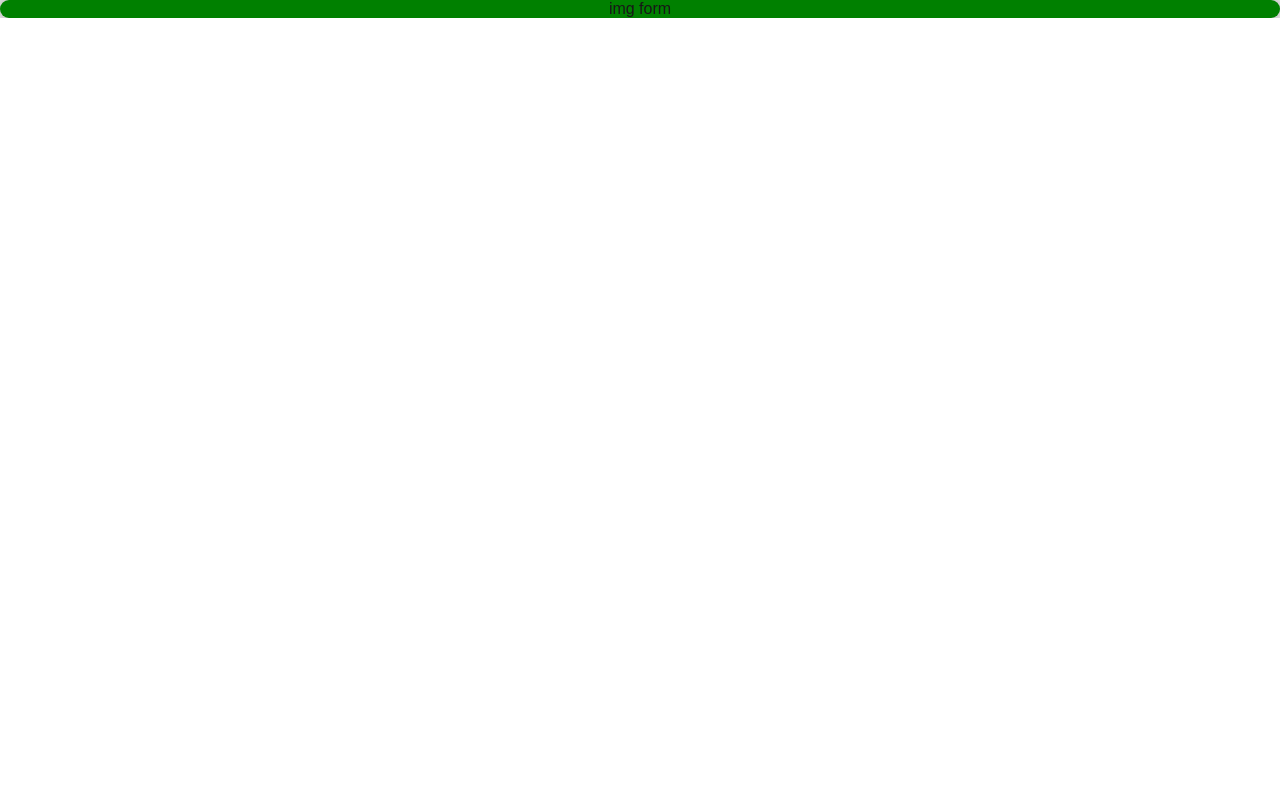
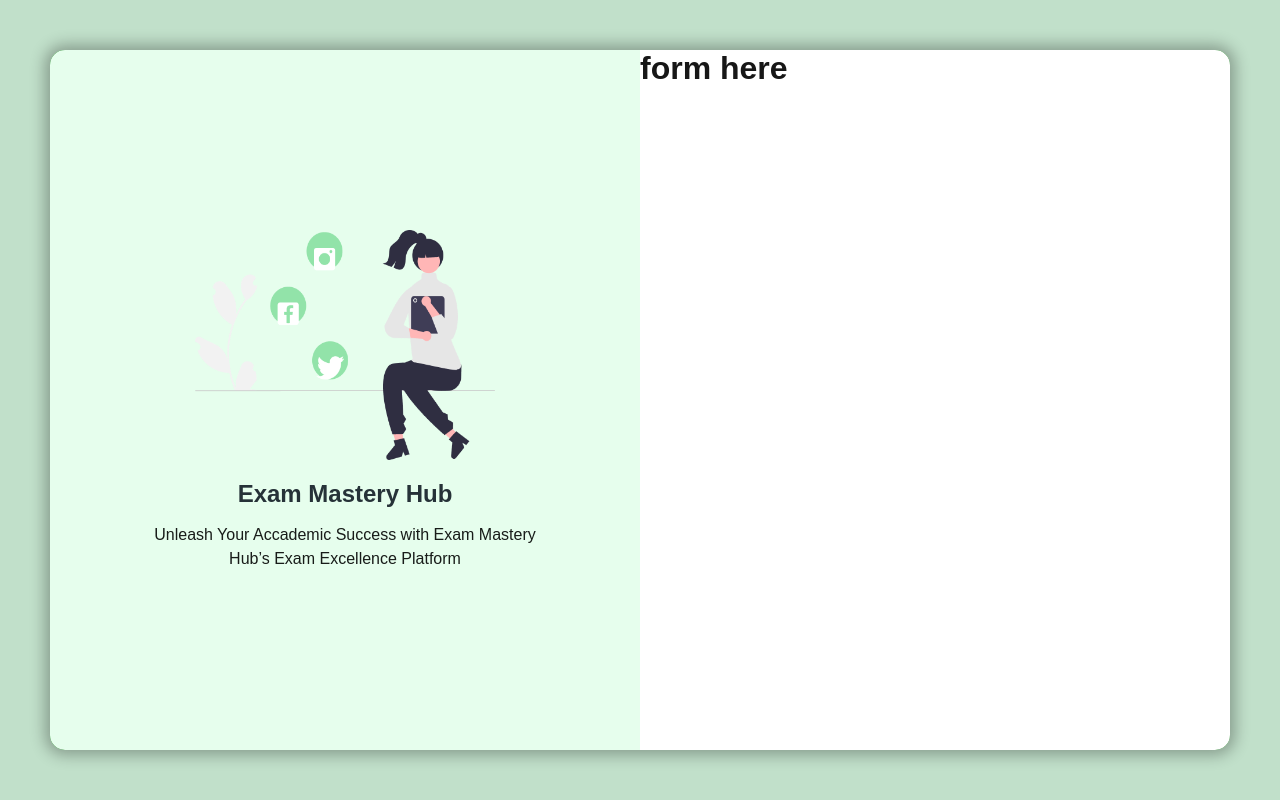
Before and after one commit to Mahamudu-Halic/responsive-auth-screen, a Next.js app: page /auth/sign-in in a window 1280 px wide. Built offline with nearby package versions, Linux system fonts and the light colour scheme.

Commit message:
styled components added

```diff
--- a/src/app/auth/sign-in/page.tsx
+++ b/src/app/auth/sign-in/page.tsx
@@ -1,19 +1,47 @@
-"use client"
+"use client";
 
-import { AuthContainer } from '@/components/styled components/containers'
-import React from 'react'
+import {
+  AuthContainer,
+  AuthDescriptionContainer,
+  AuthFormContainer,
+  AuthImageContainer,
+  AuthPageContainer,
+  AuthSliderContainer,
+} from "@/components/styled components/containers";
+import { Text } from "@/components/styled components/content";
+import { H2 } from "@/components/styled components/headings";
+import { ImageComponent } from "@/components/styled components/image";
+import Image from "next/image";
+import React from "react";
 
-type Props = {}
+type Props = {};
 
 const SignInPage = (props: Props) => {
   return (
-    <div>
-        <AuthContainer>
-            img
-            form
-        </AuthContainer>
-    </div>
-  )
-}
+    <AuthPageContainer>
+      <AuthContainer>
+        {/* auth slider */}
+        <AuthSliderContainer>
+          <AuthImageContainer>
+            <ImageComponent src="/assets/social-girl.png" alt="social girl" />
+          </AuthImageContainer>
 
-export default SignInPage
+          <AuthDescriptionContainer>
+            <H2 color="#263238">Exam Mastery Hub</H2>
+            <Text align="center" color="#181c19">
+              Unleash Your Accademic Success with Exam Mastery Hub’s Exam
+              Excellence Platform
+            </Text>
+          </AuthDescriptionContainer>
+        </AuthSliderContainer>
+
+        {/* auth form */}
+        <AuthFormContainer>
+          <h1>form here</h1>
+        </AuthFormContainer>
+      </AuthContainer>
+    </AuthPageContainer>
+  );
+};
+
+export default SignInPage;
```
